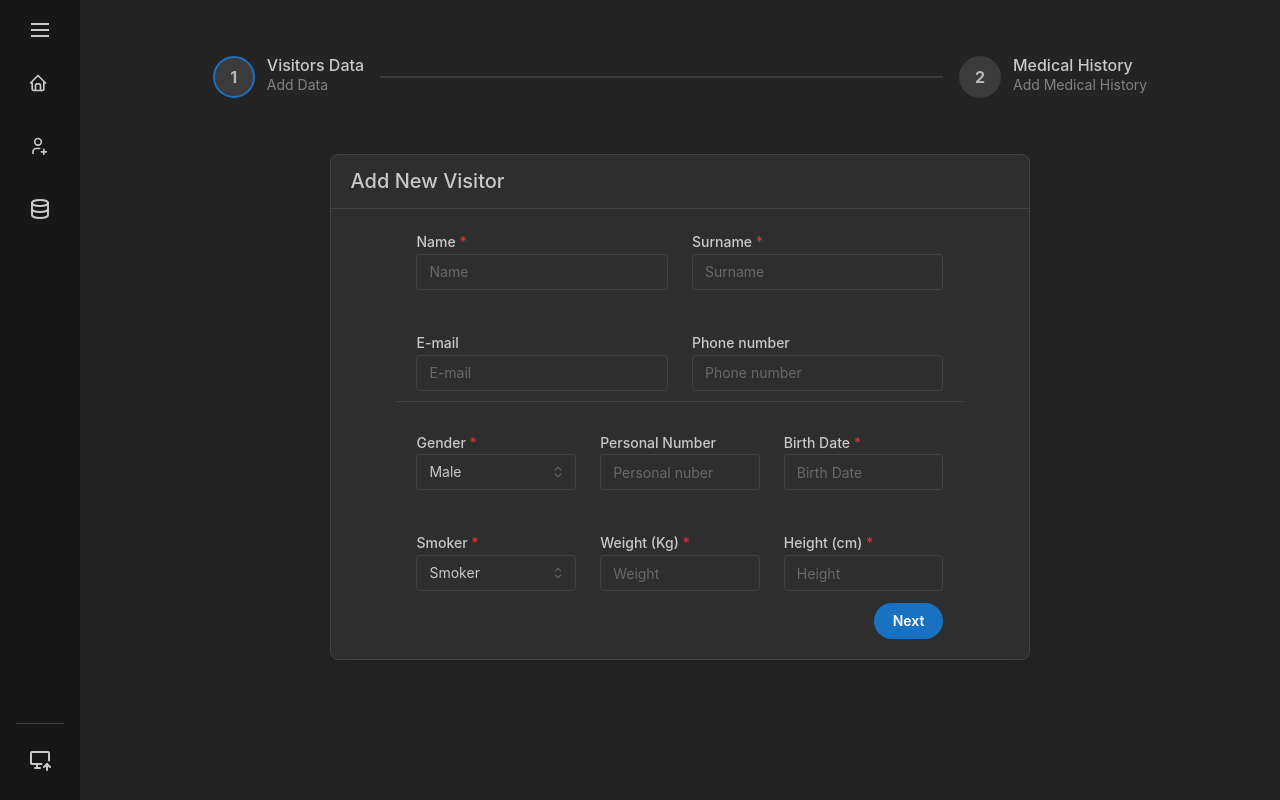
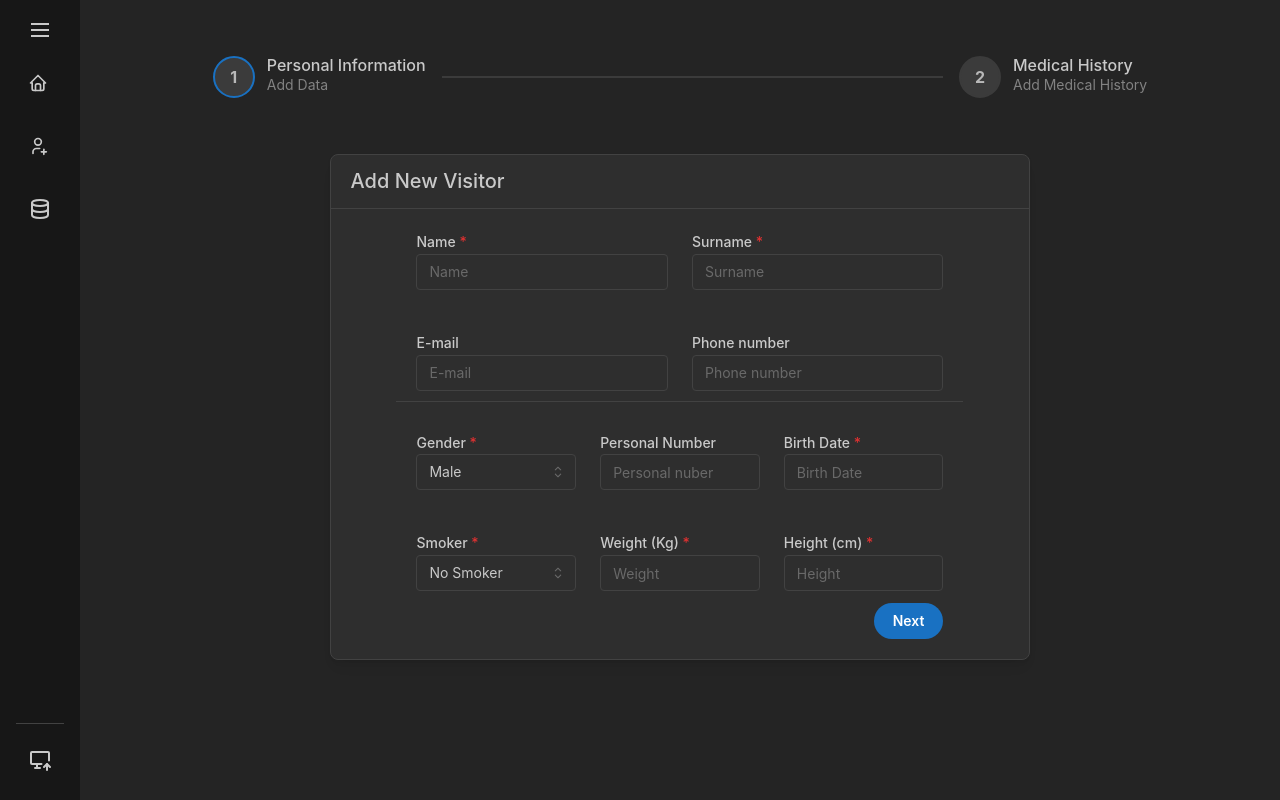
Before and after one commit to AlexPepI/PepMed, a React (Vite) app in the folder frontend/: page /new-visitor in a window 1280 px wide. Built offline with nearby package versions, Linux system fonts and the light colour scheme; no server answers.

Commit message:
Visitor ready

```diff
--- a/frontend/src/features/visitors/adapters.ts
+++ b/frontend/src/features/visitors/adapters.ts
@@ -10,8 +10,8 @@ type CreateVisitorRequest = {
     weight: number;
     height: number;
     smoker: "smoker" | "non_smoker" | "ex_smoker";
-    years_smoking: number;
-    cig_per_day: number;
+    years_smoking: number | null;
+    cig_per_day: number | null;
     email: string | null;
     phone_number: string | null;
     history: string | null;
@@ -29,7 +29,7 @@ const toApiDate = (d: unknown): string => {
   const parsed = new Date(d as string);
   return isNaN(parsed.getTime()) ? "" : parsed.toISOString().slice(0, 10);
 };
-const toNum = (v: string | number | null | undefined) => (v ? Number(v) : 0);
+const toNum = (v: string | number | null | undefined) => (v ? Number(v) : null);
 
 const toSmoker = (s: string): "smoker" | "non_smoker" | "ex_smoker" =>
   s === "smoker" ? "smoker" : s === "non_smoker" ? "non_smoker" : "ex_smoker";
@@ -47,8 +47,8 @@ export function buildCreateVisitorPayload(
       birth_date: toApiDate(v.birth_date),
       gender: toGender(v.gender),
       amka: nullIfEmpty(v.amka),
-      weight: toNum(v.weight as any),
-      height: toNum(v.height as any),
+      weight: Number(v.weight),
+      height: Number(v.height),
       smoker: toSmoker(v.smoker as any),
       years_smoking: toNum(v.years_smoking as any),
       cig_per_day: toNum(v.cig_per_day as any),
@@ -56,10 +56,13 @@ export function buildCreateVisitorPayload(
       phone_number: nullIfEmpty(v.phoneNumber),
       history: nullIfEmpty(v.history),
     },
-    medicines: (v.medicines ?? []).map(({ id }) => ({
-      id: Number(id),
-      until: null,
-    })),
+    medicines: (v.medicines ?? []).map((m) => {
+      if ("medicine" in m) {
+        return { id: Number(m.medicine.id), until: m.until ?? null };
+      } else {
+        return { id: Number(m.id), until: null };
+      }
+    }),
     diseases: (v.diseases ?? []).map(({ id }) => ({ id: Number(id) })),
   };
 }
--- a/frontend/src/features/visitors/form.ts
+++ b/frontend/src/features/visitors/form.ts
@@ -5,11 +5,11 @@ export const newVisitorInitialValues: VisitorInput = {
   name: "",
   surname: "",
   birth_date: null,
-  gender: "Male",
+  gender: "male",
   amka: "",
   weight: "",
   height: "",
-  smoker: "Non-smoker",
+  smoker: "non_smoker",
   years_smoking: "",
   cig_per_day: "",
   email: "",
--- a/frontend/src/features/visitors/ui/FormCard.tsx
+++ b/frontend/src/features/visitors/ui/FormCard.tsx
@@ -8,7 +8,10 @@ type Props = {
   type: "create" | "update";
 };
 
+
+
 function FormCard({ nextStep, form, type }: Props) {
+
   return (
     <Card
       className="w-[100%] md:w-[75%] mt-[5vh] m-auto"
@@ -22,7 +25,7 @@ function FormCard({ nextStep, form, type }: Props) {
           <Text size="xl" fw={500}>
             {type === "create"
               ? "Add New Visitor"
-              : `Update Visitor's Data : ${form.values.name} ${form.values.surname}`}
+              : `Update Visitor's Data`}
           </Text>
         </div>
       </Card.Section>
--- a/frontend/src/features/visitors/ui/HistoryCard.tsx
+++ b/frontend/src/features/visitors/ui/HistoryCard.tsx
@@ -3,6 +3,8 @@ import type { VisitorForm } from "../form";
 import type { VisitorInput } from "../../../types/visitor";
 import MultiSelectConst from "../../referenceData/ui/MultiSelectReferenceData";
 import { getErrorMessage } from "../../../lib/errors";
+import type { MedicineLink, ConstantRef } from "../../../types/visitor";
+import type { IdRef } from "../../../types/visit";
 
 type Props = {
   form: VisitorForm;
@@ -22,6 +24,14 @@ function HistoryCard({
   error,
 }: Props) {
   const errMsg = error instanceof Error ? error : error ? String(error) : "";
+
+  const toIdRefs = (arr: MedicineLink[] | ConstantRef[] | undefined): IdRef[] =>
+    (arr ?? []).map((x) =>
+      "medicine" in x ? { id: x.medicine.id } : { id: x.id }
+    );
+
+  const fromIdRefsToConstantRefs = (ids: IdRef[]): ConstantRef[] =>
+    ids.map(({ id }) => ({ id, name: "" }));
 
   return (
     <Card
@@ -84,8 +94,10 @@ function HistoryCard({
               placeholder="Add Medication"
               type="medicine"
               title="Medication"
-              value={form.values.medicines ?? []}
-              onChange={(next) => form.setFieldValue("medicines", next)}
+              value={toIdRefs(form.values.medicines)}
+              onChange={(next: IdRef[]) =>
+                form.setFieldValue("medicines", fromIdRefsToConstantRefs(next))
+              }
             />
           </div>
           <div className="md:w-[20%] min-w-[160px] w-[100%] mt-4 m-auto">
@@ -94,7 +106,9 @@ function HistoryCard({
               type="disease"
               title="Condition"
               value={form.values.diseases ?? []}
-              onChange={(next) => form.setFieldValue("diseases", next)}
+              onChange={(next: IdRef[]) =>
+                form.setFieldValue("diseases", fromIdRefsToConstantRefs(next))
+              }
             />
           </div>
         </div>
--- a/frontend/src/features/visitors/ui/StepperVisitor.tsx
+++ b/frontend/src/features/visitors/ui/StepperVisitor.tsx
@@ -13,6 +13,7 @@ type Props = {
   handleSubmit: (payload: VisitorInput) => Promise<any>;
   isLoading: boolean;
   error: unknown;
+  mode:"create" | "update";
 };
 
 export const StepperVisitor = ({
@@ -24,6 +25,7 @@ export const StepperVisitor = ({
   handleSubmit,
   isLoading,
   error,
+  mode
 }: Props) => {
 
   return (
@@ -33,17 +35,17 @@ export const StepperVisitor = ({
       className="w-[80%]"
       allowNextStepsSelect={false}
     >
-      <Stepper.Step label="Visitors Data" description="Add Data">
-        <FormCard form={form} nextStep={nextStep} type="create" />
+      <Stepper.Step label="Personal Information" description={mode==="create"?"Add Data":"Update Data"}>
+        <FormCard form={form} nextStep={nextStep} type={mode} />
       </Stepper.Step>
-      <Stepper.Step label="Medical History" description="Add Medical History">
+      <Stepper.Step label="Medical History" description={mode==="create"?"Add Medical History":"Update Medical History"}>
         <HistoryCard
           form={form}
           onBack={prevStep}
           onSubmit={handleSubmit}
           submitting={isLoading}
           error={error}
-          mode="create"
+          mode={mode}
         />
       </Stepper.Step>
     </Stepper>
--- a/frontend/src/features/visits/form.ts
+++ b/frontend/src/features/visits/form.ts
@@ -16,10 +16,10 @@ export function buildNewVisitForm(initial: Partial<VisitInput> = {}) {
     mode: "controlled",
     initialValues: { ...newVisitInitialValues, ...initial },
     validate: {
-      diagnosis: isNotEmpty("Πρέπει να συμπληρωθεί!"),
-      comments: isNotEmpty("Πρέπει να συμπληρωθεί!"),
-      reason: isNotEmpty("Πρέπει να συμπληρωθεί!"),
-      examination: isNotEmpty("Πρέπει να συμπληρωθεί!"),
+      diagnosis: isNotEmpty("Please, fill out this field!"),
+      comments: isNotEmpty("Please, fill out this field!"),
+      reason: isNotEmpty("Please, fill out this field!"),
+      examination: isNotEmpty("Please, fill out this field!"),
     },
   });
 }
--- a/frontend/src/pages/NewVisitor/index.tsx
+++ b/frontend/src/pages/NewVisitor/index.tsx
@@ -48,6 +48,7 @@ const NewVisitor = () => {
         handleSubmit={handleSubmit}
         isLoading={isLoading}
         error={error}
+        mode="create"
       />
       <BlockingOverlay visible={overlay} label="Creating visitor..." />
     </div>
--- a/frontend/src/pages/VisitUpdate/index.tsx
+++ b/frontend/src/pages/VisitUpdate/index.tsx
@@ -1,8 +1,10 @@
 import { useLocation, useNavigate, useParams } from "react-router";
-import { useForm, isNotEmpty } from "@mantine/form";
 import FormCard from "../../features/visits/ui/FormCard";
 import { useUpdateVisit } from "../../features/visits/hooks/useUpdateVisits";
 import type { VisitInput } from "../../types/visit";
+import BlockingOverlay from "../../components/Feedback/BlockingOverlay";
+import { useState } from "react";
+import { buildNewVisitForm } from "../../features/visits/form";
 
 type State = Partial<VisitInput> & {
   name: string;
@@ -14,41 +16,35 @@ export default function VisitUpdate() {
   const { id } = useParams();
   const navigate = useNavigate();
   const location = useLocation() as { state: State };
-
+  const [overlay, setOverlay] = useState<boolean>(false);
   const s = location.state;
 
   const initial: VisitInput = {
     reason: String(s?.reason),
     examination: String(s?.examination),
-    control: String(s?.control ?? "-"),
+    control: String(s?.control ?? ""),
     diagnosis: String(s?.diagnosis),
     comments: String(s?.comments),
     medicines: (s?.medicines ?? []).map(({ id }) => ({ id: Number(id) })),
     symptoms: (s?.symptoms ?? []).map(({ id }) => ({ id: Number(id) })),
   };
-
-  const form = useForm<VisitInput>({
-    mode: "controlled",
-    initialValues: initial,
-    validate: {
-      diagnosis: isNotEmpty("Πρέπει να συμπληρωθεί!"),
-      comments: isNotEmpty("Πρέπει να συμπληρωθεί!"),
-      reason: isNotEmpty("Πρέπει να συμπληρωθεί!"),
-      examination: isNotEmpty("Πρέπει να συμπληρωθεί!"),
-    },
-  });
+  const form = buildNewVisitForm(initial);
   const { update, isLoading, error } = useUpdateVisit(Number(id));
 
   const handleSubmit = async (values: VisitInput) => {
+    try {
+      setOverlay(true);
       await update(values);
       navigate(`/visit-details/${id}`, {
       state: { name: s.name, surname: s.surname, amka: s.amka ?? "" },
     });
+    } catch (error) {
+      setOverlay(false)
+    }
   };
 
   return (
-    <div className="flex justify-center mt-[5vh]">
-      <div className="w-[100%] md:w-[75%]">
+    <>
       <FormCard
         form={form}
         visitor={{ name: s.name, surname: s.surname }}
@@ -57,7 +53,7 @@ export default function VisitUpdate() {
         error={error}
         mode="update"
       />
-      </div>
-    </div>
+      <BlockingOverlay visible={overlay} label="Updating visit..." />
+    </>
   );
 }
--- a/frontend/src/pages/VisitorUpdate/index.tsx
+++ b/frontend/src/pages/VisitorUpdate/index.tsx
@@ -15,6 +15,8 @@ const VisitorUpdate = () => {
   const { id } = useParams();
   const location = useLocation();
   const navigate = useNavigate();
+
+  console.log(location.state)
 
   const newState = {
     ...location.state,
@@ -51,6 +53,7 @@ const VisitorUpdate = () => {
         handleSubmit={handleSubmit}
         isLoading={isLoading}
         error={error}
+        mode="update"
       />
       <BlockingOverlay visible={overlay} label="Creating visitor..." />
     </div>
--- a/frontend/src/types/visitor.ts
+++ b/frontend/src/types/visitor.ts
@@ -15,7 +15,7 @@ export type VisitorInput = {
   phoneNumber: string;
   history: string;
   medicines: MedicineLink[] | ConstantRef[];
-  diseases: any[];
+  diseases: ConstantRef[];
 };
 
 export type Visitor = {
```
Also changed, not shown: 1 other file (tests, documents, lock files or other folders). Lines whose indentation alone changed are shown as unchanged.
